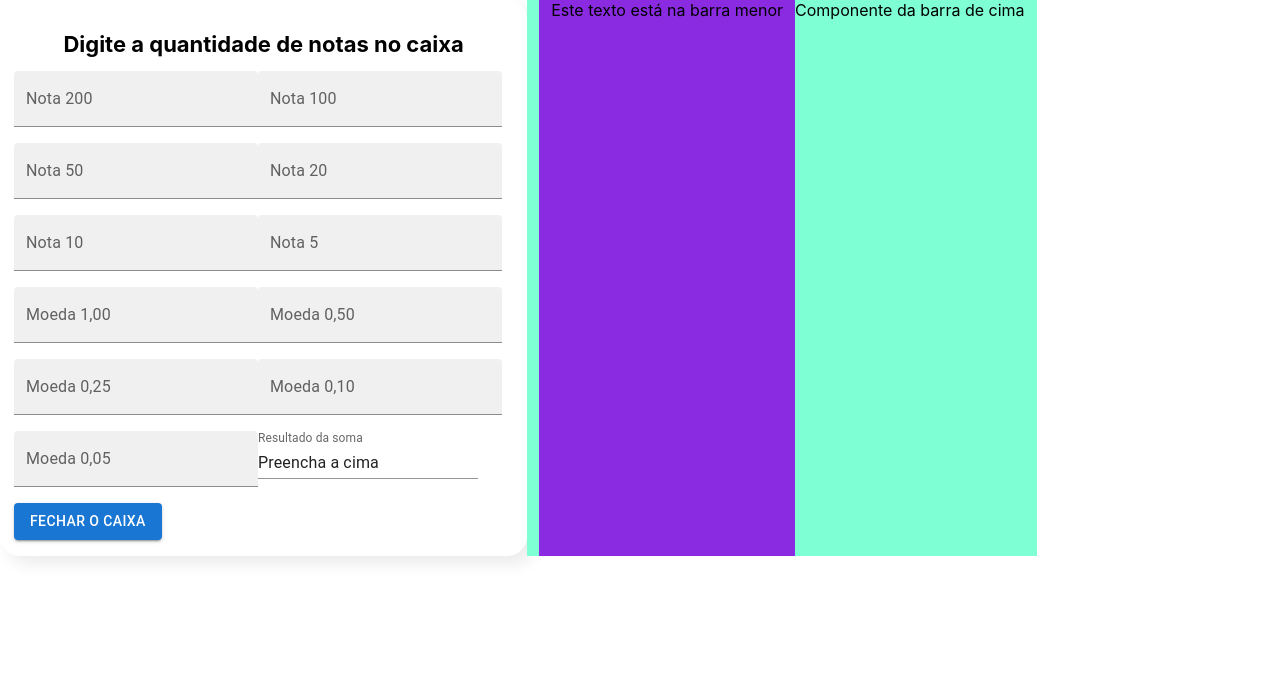
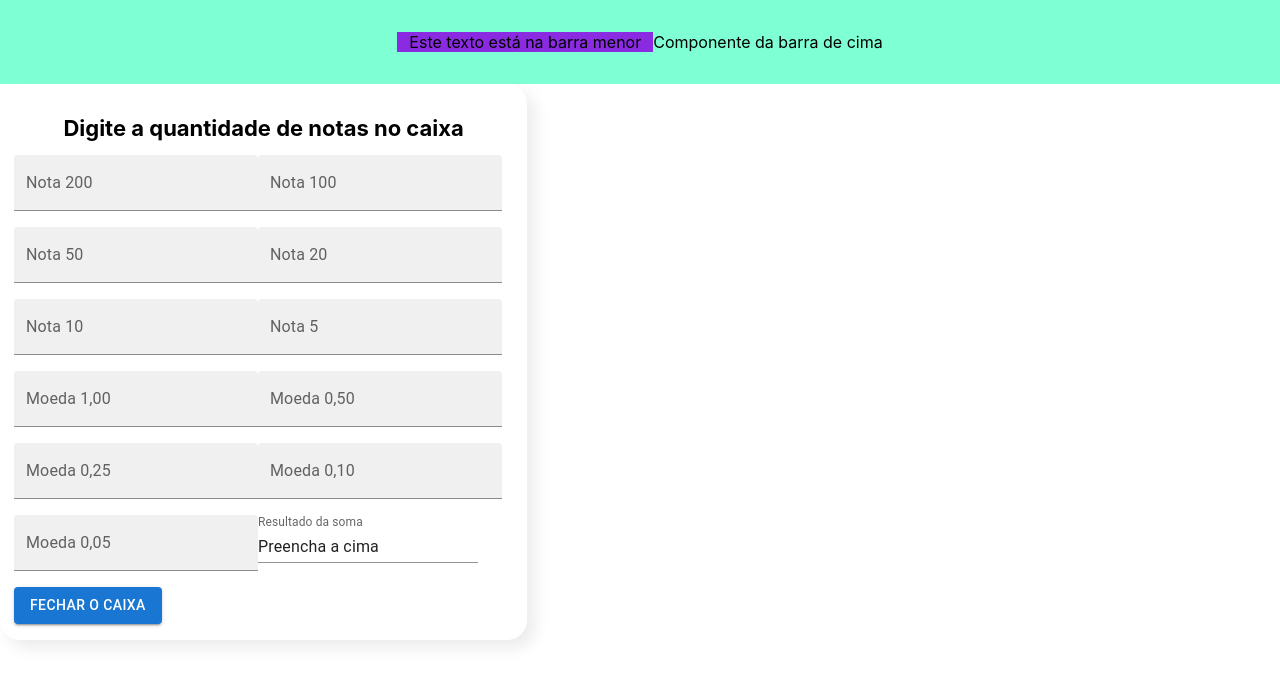
Before and after one commit to MesopotamiaAlpha/fechamento-de-caixa, a React (Create React App) app: page / in a window 1280 px wide. Shown: the top 684 px of the page. Built offline with nearby package versions, Linux system fonts and the light colour scheme.

Commit message:
Adicionado barra superior

```diff
--- a/src/css/App.css
+++ b/src/css/App.css
@@ -1,11 +1,22 @@
 .App{
     display: flex;
+    flex-direction: column-reverse;
+}
 
+.barraCima{
+    padding-top: 32px;
+    padding-bottom: 32px;
+    text-align: center;
 }
 
 .campoTexto{
     display: flex;
     flex-direction: column;
     margin-left: 70px;
+}
 
+.blocoValores {
+    /* Por algum motivo não estou conseguindo ativar estes parametros */
+    margin-left: 24px;
+    margin-top: 24px;
 }
```
